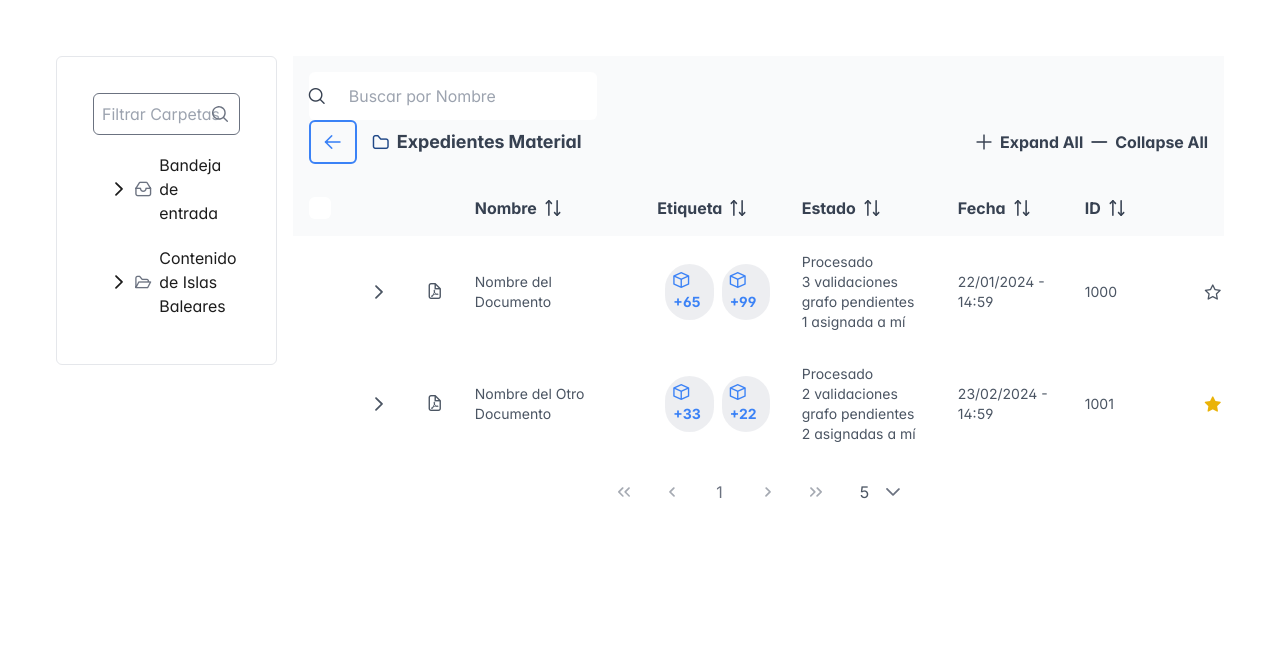
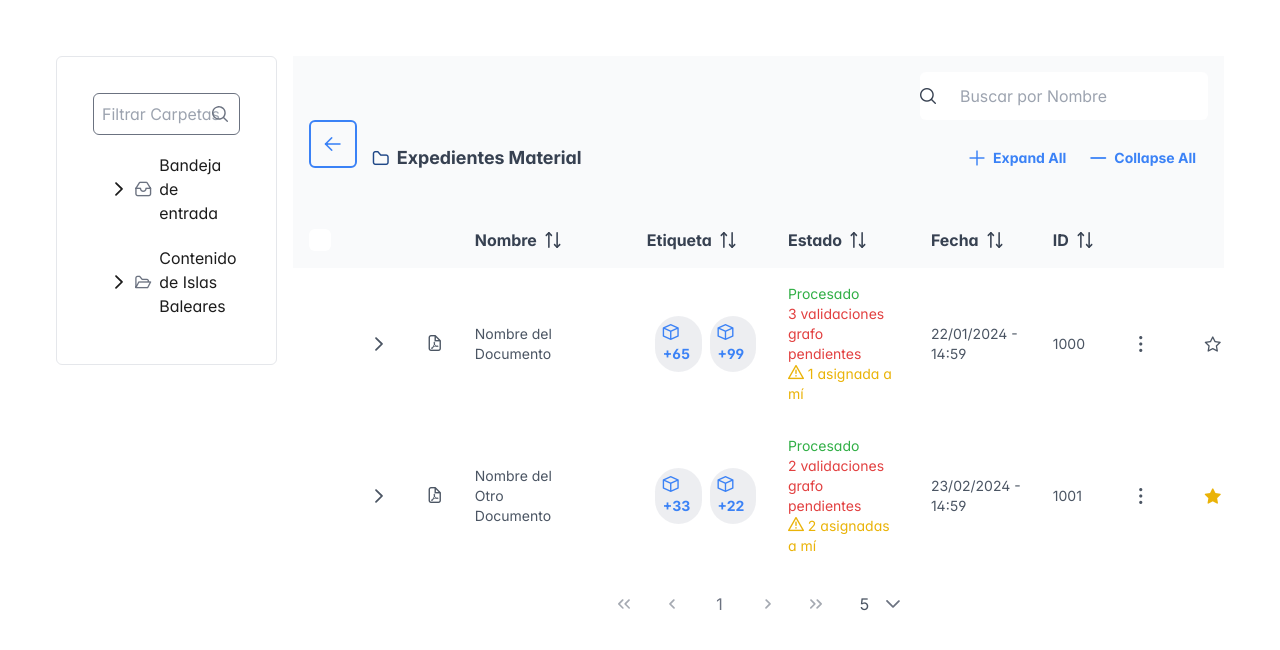
Before and after one commit to OliverGallanti/prueba-front-fujitsu, a Next.js app in the folder fujitsu-prueba/: page / in a window 1280 px wide. Shown: the top 650 px of the page. Built offline with nearby package versions, Linux system fonts and the light colour scheme.

Commit message:
Añadido menú y otras funcionalidades

```diff
--- a/fujitsu-prueba/components/TablaExpedientesComponente.jsx
+++ b/fujitsu-prueba/components/TablaExpedientesComponente.jsx
@@ -2,35 +2,26 @@ import React, { useState, useEffect, useRef } from "react";
 import { DataTable } from "primereact/datatable";
 import { Column } from "primereact/column";
 import { ProductService } from "@/services/mocks/ProductService";
-import { Rating } from "primereact/rating";
 import { Button } from "primereact/button";
-import { Tag } from "primereact/tag";
 import { Toast } from "primereact/toast";
 import { InputText } from "primereact/inputtext";
-import { FilterMatchMode } from "primereact/api";
 import StarToggleButton from "./ui/StarToggleButton";
 import { Tooltip } from "primereact/tooltip";
+import { Menu } from "primereact/menu";
 
 export default function TablaExpedienteComponente({ titulo, goBack }) {
   const [products, setProducts] = useState([]);
   const [expandedRows, setExpandedRows] = useState(null);
   const [selectedProducts, setSelectedProducts] = useState(null);
   const [globalFilterValue, setGlobalFilterValue] = useState("");
-  const [filters, setFilters] = useState({
-    global: { value: null, matchMode: FilterMatchMode.CONTAINS },
-    name: { value: null, matchMode: FilterMatchMode.STARTS_WITH },
-    name: { value: null, matchMode: FilterMatchMode.STARTS_WITH },
-    representative: { value: null, matchMode: FilterMatchMode.IN },
-    status: { value: null, matchMode: FilterMatchMode.EQUALS },
-    verified: { value: null, matchMode: FilterMatchMode.EQUALS },
-  });
   const toast = useRef(null);
+  const menuRight = useRef(null);
 
   useEffect(() => {
     ProductService.getProductsWithOrdersSmall().then((data) =>
       setProducts(data)
     );
-  }, []); // eslint-disable-line react-hooks/exhaustive-deps
+  }, []);
 
   const onRowExpand = (event) => {
     toast.current.show({
@@ -50,6 +41,15 @@ export default function TablaExpedienteComponente({ titulo, goBack }) {
     });
   };
 
+  const onDelete = () => {
+    toast.current.show({
+      severity: "success",
+      summary: "Elemento eliminado",
+      life: 3000,
+    });
+    setSelectedProducts();
+  };
+
   const expandAll = () => {
     let _expandedRows = {};
 
@@ -62,7 +62,7 @@ export default function TablaExpedienteComponente({ titulo, goBack }) {
     setExpandedRows(null);
   };
 
-  const priceBodyTemplate = (rowData) => {
+  const etiquetaBodyTemplate = (rowData) => {
     return (
       <div className="flex justify-start w-full font-bold text-fujitsu-blue text-sm">
         <div className="bg-fujitsu-light-gray/70 p-2 mx-2 rounded-full">
@@ -82,9 +82,20 @@ export default function TablaExpedienteComponente({ titulo, goBack }) {
   const estadoBodyTemplate = (rowData) => {
     return (
       <div className="flex flex-col text-sm">
-        <div className="">{rowData.estado[0]}</div>
-        <div className="">{rowData.estado[1]?.validaciones}</div>
-        <div className="">{rowData.estado[1]?.asignadas}</div>
+        <div
+          className={`${
+            rowData.estado[0] === "Procesado" ? "text-fujitsu-green" : ""
+          }`}
+        >
+          {rowData.estado[0]}
+        </div>
+        <div className={`${rowData.estado[1] && "text-fujitsu-red"}`}>
+          {rowData.estado[1]?.validaciones}
+        </div>
+        <div className={`${rowData.estado[1] && "text-fujitsu-yellow"}`}>
+          <i className="pi pi-exclamation-triangle" />{" "}
+          {rowData.estado[1]?.asignadas}
+        </div>
       </div>
     );
   };
@@ -117,12 +128,65 @@ export default function TablaExpedienteComponente({ titulo, goBack }) {
     }
   };
 
+  const items = [
+    {
+      label: "Introducción Directa",
+      items: [
+        {
+          label: "Por su i3ID",
+          icon: "pi pi-book",
+        },
+        {
+          label: "De mis favoritos",
+          icon: "pi pi-star-fill",
+        },
+        {
+          label: "Buscando en el expediente",
+          icon: "pi pi-search",
+        },
+      ],
+    },
+    {
+      label: "Introducción manual",
+      items: [{ label: "Buscar o crear nueva", icon: "pi pi-plus" }],
+    },
+    {
+      label: "Introducción asistida",
+      items: [{ label: "Extractor automático", icon: "pi pi-download" }],
+    },
+    {
+      items: [
+        {
+          label: "Ayuda a la introducción de entidades",
+          icon: "pi pi-info-circle",
+        },
+      ],
+    },
+  ];
+
+  const accionesBodyTemplate = (rowData) => {
+    return (
+      <>
+        <Menu
+          className="w-[24rem]"
+          model={items}
+          popup
+          ref={menuRight}
+          id="popup_menu_right"
+          popupAlignment="right"
+        />
+        <Button
+          icon="pi pi-ellipsis-v"
+          className=" hover:bg-fujitsu-light-gray rounded-full h-8 w-8 ring-0"
+          onClick={(event) => menuRight.current.toggle(event)}
+          aria-controls="popup_menu_right"
+          aria-haspopup
+        ></Button>
+      </>
+    );
+  };
+
   const rowExpansionTemplate = (data) => {
-    // console.log("data", data);
-
-    // const visibleEtiquetas = etiquetas.slice(0, 5); // Display the first 5 elements
-    // const hiddenEtiquetas = etiquetas.slice(5);
-
     return (
       <div className="flex justify-between w-full text-sm">
         <div className="w-[10%]">
@@ -215,7 +279,7 @@ export default function TablaExpedienteComponente({ titulo, goBack }) {
   const renderHeader = () => {
     return (
       <div className="flex flex-col">
-        <div className="flex justify-content-end ">
+        <div className="flex justify-end w-full">
           <div className="p-input-icon-left">
             <i className="pi pi-search"></i>
             <InputText
@@ -241,18 +305,28 @@ export default function TablaExpedienteComponente({ titulo, goBack }) {
             </h1>
           </div>
 
-          <div className="flex flex-wrap justify-end gap-2">
+          <div className="flex flex-wrap justify-end my-4 text-fujitsu-blue text-sm">
+            {selectedProducts?.length > 0 ? (
+              <Button
+                icon="pi pi-trash"
+                label={`(${selectedProducts?.length}) Borrar`}
+                className="px-2 bg-fujitsu-blue text-fujitsu-white mx-2 font-bold hover:bg-fujitsu-dark-blue transition"
+                onClick={onDelete}
+              />
+            ) : null}
             <Button
               icon="pi pi-plus"
               label="Expand All"
               onClick={expandAll}
               text
+              className="hover:bg-fujitsu-blue/10 transition-all rounded-md p-3"
             />
             <Button
               icon="pi pi-minus"
               label="Collapse All"
               onClick={collapseAll}
               text
+              className="hover:bg-fujitsu-blue/10 transition-all rounded-md p-3"
             />
           </div>
         </div>
@@ -262,13 +336,21 @@ export default function TablaExpedienteComponente({ titulo, goBack }) {
 
   const header = renderHeader();
 
+  useEffect(() => {
+    console.log("selected rows", selectedProducts);
+  }, [selectedProducts]);
+
+  const selectRows = (e) => {
+    setSelectedProducts(e.value);
+  };
+
   return (
     <div className="card">
       <Toast ref={toast} />
       <DataTable
         selectionMode="checkbox"
         selection={selectedProducts}
-        onSelectionChange={(e) => setSelectedProducts(e.value)}
+        onSelectionChange={selectRows}
         paginator
         rows={5}
         rowsPerPageOptions={[5, 10, 25, 50]}
@@ -295,7 +377,7 @@ export default function TablaExpedienteComponente({ titulo, goBack }) {
           field="etiqueta"
           header="Etiqueta"
           sortable
-          body={priceBodyTemplate}
+          body={etiquetaBodyTemplate}
         />
         <Column
           field="estado"
@@ -306,7 +388,11 @@ export default function TablaExpedienteComponente({ titulo, goBack }) {
 
         <Column field="fecha" header="Fecha" className="text-sm" sortable />
         <Column field="id" header="ID" className="text-sm" sortable />
-        <Column field="acciones" className="text-sm" />
+        <Column
+          field="acciones"
+          className="text-sm"
+          body={accionesBodyTemplate}
+        />
         <Column field="favorito" body={ratingBodyTemplate} />
       </DataTable>
     </div>
--- a/fujitsu-prueba/tailwind.config.js
+++ b/fujitsu-prueba/tailwind.config.js
@@ -17,7 +17,8 @@ module.exports = {
       "fujitsu-black": "#1C1C1C",
       "fujitsu-dark-blue": "#204887",
       "fujitsu-yellow": "#EAB308",
-      "fujitsu-red": "#e24040"
+      "fujitsu-red": "#e24040",
+      "fujitsu-green": "#31af46",
     },
   },
   plugins: [],
```
